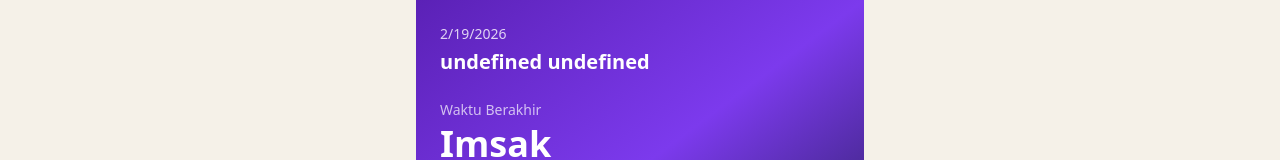
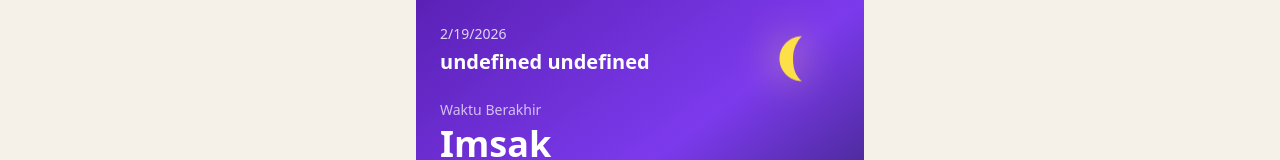
Before and after one commit to Miftahurrhmnn/al-quran-app, a React (Create React App) app: page / in a window 1280 px wide. Shown: the top 160 px of the page. Built offline with nearby package versions, Linux system fonts and the light colour scheme; no server answers.

Commit message:
animation moon

```diff
--- a/src/components/Home.js
+++ b/src/components/Home.js
@@ -1,6 +1,7 @@
+import axios from "axios";
 import React, { useEffect, useState, useRef } from "react";
-import axios from "axios";
 import { FaBookOpen, FaPray, FaCompass, FaMosque } from "react-icons/fa";
+import { WiMoonWaningCrescent3 } from "react-icons/wi";
 import { Link, useHistory, useLocation } from "react-router-dom";
 
 function Home() {
@@ -323,6 +324,13 @@ function Home() {
           </button>
         </div>
 
+        <WiMoonWaningCrescent3
+          className="absolute top-10 right-8
+             text-6xl text-yellow-300
+             drop-shadow-[0_0_20px_rgba(255,223,100,0.8)]
+             animate-float z-10"
+        />
+
         {/* ================= PRAYER ROW ================= */}
         <div className="mt-6 backdrop-blur-lg bg-white/10
                 border border-white/20
--- a/src/index.css
+++ b/src/index.css
@@ -1,3 +1,19 @@
 @tailwind base;
 @tailwind components;
 @tailwind utilities;
+
+@keyframes float {
+  0% {
+    transform: translateY(0px);
+  }
+  50% {
+    transform: translateY(-12px);
+  }
+  100% {
+    transform: translateY(0px);
+  }
+}
+
+.animate-float {
+  animation: float 4s ease-in-out infinite;
+}
```
Also changed, not shown: public/assets/bulan.png (added).
